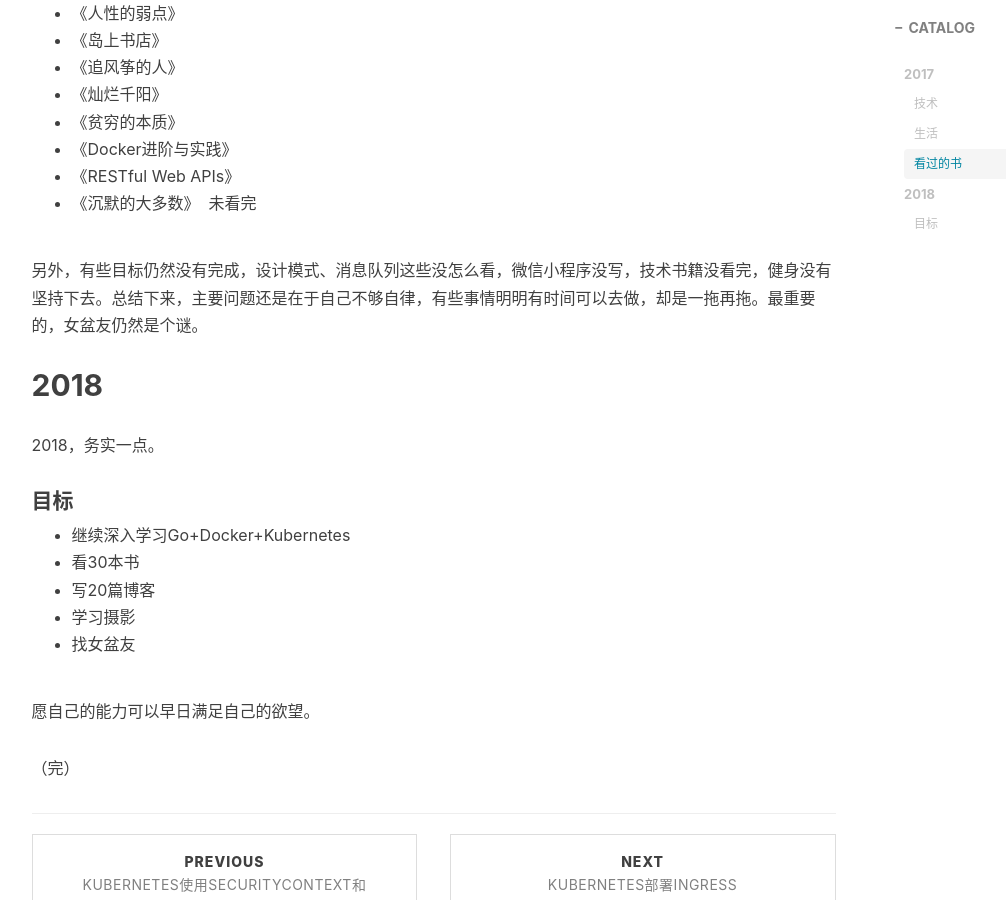
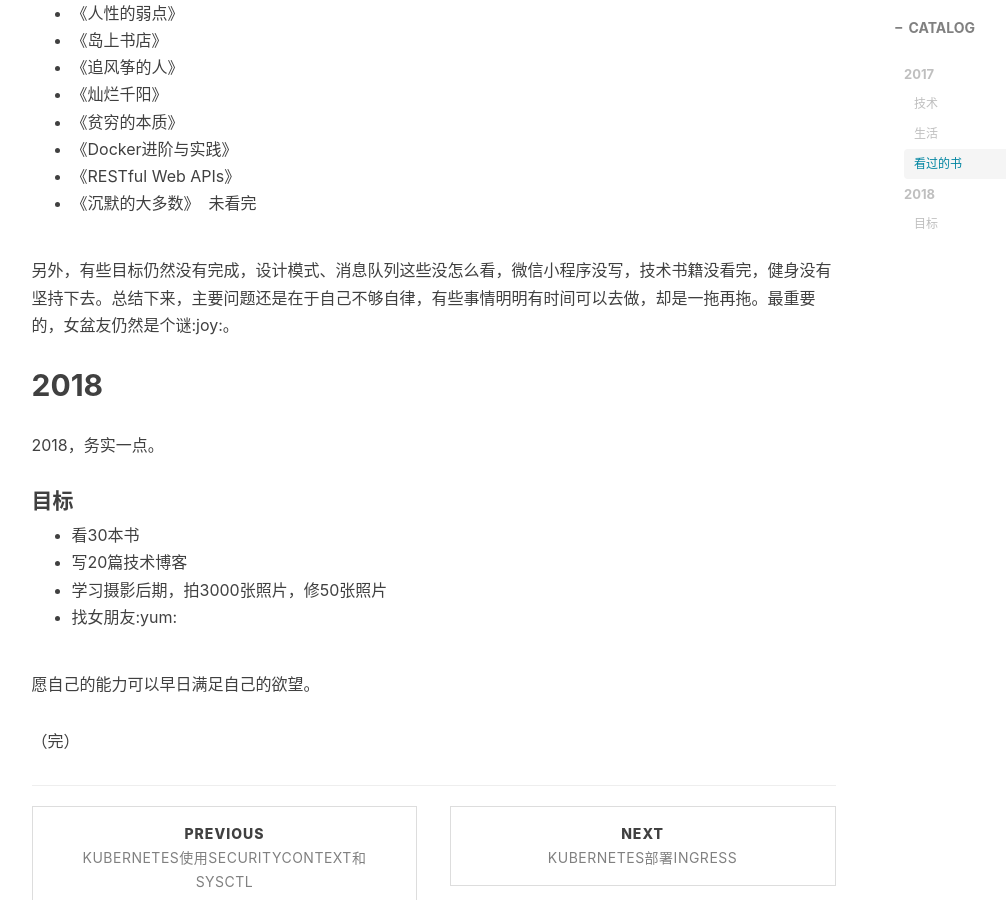
Before and after one commit to fengh0409/fengh0409.github.io, a Jekyll site: the page built from _posts/2018-02-09-annual-summary-and-plan.markdown, in a window 1280 px wide and 900 px high, scrolled down 1153 px. Shown: the whole window, without its empty margins (136-1142 px from the left). Built offline with Jekyll 4.4.1, drawn with Linux system fonts in a browser that asks for light colours; nearby versions of some CDN libraries; comment, search, counter and statistics services are not loaded.

Commit message:
Update 2018-02-09-annual-summary-and-plan.markdown

```diff
--- a/_posts/2018-02-09-annual-summary-and-plan.markdown
+++ b/_posts/2018-02-09-annual-summary-and-plan.markdown
@@ -41,17 +41,16 @@ tags:
 * 《RESTful Web APIs》
 * 《沉默的大多数》  未看完
 
-另外，有些目标仍然没有完成，设计模式、消息队列这些没怎么看，微信小程序没写，技术书籍没看完，健身没有坚持下去。总结下来，主要问题还是在于自己不够自律，有些事情明明有时间可以去做，却是一拖再拖。最重要的，女盆友仍然是个谜。
+另外，有些目标仍然没有完成，设计模式、消息队列这些没怎么看，微信小程序没写，技术书籍没看完，健身没有坚持下去。总结下来，主要问题还是在于自己不够自律，有些事情明明有时间可以去做，却是一拖再拖。最重要的，女盆友仍然是个谜:joy:。
 
 ## 2018
 2018，务实一点。
 
 #### 目标
-* 继续深入学习Go+Docker+Kubernetes
 * 看30本书
-* 写20篇博客
-* 学习摄影
-* 找女盆友
+* 写20篇技术博客
+* 学习摄影后期，拍3000张照片，修50张照片
+* 找女朋友:yum:
 
 愿自己的能力可以早日满足自己的欲望。
 
```
